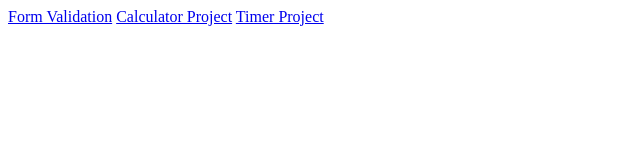
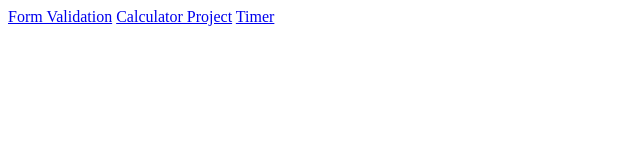
Before and after one commit to Divyapriyagr/Divyapriyagr.github.io, a plain HTML site: page index.html in a window 1280 px wide. Shown: the full height of the page, 0-640 px from the left. Drawn offline with Linux system fonts and the light colour scheme.

Commit message:
Update index.html

```diff
--- a/index.html
+++ b/index.html
@@ -8,7 +8,7 @@
 <body>
     <a href="login_form.html">Form Validation</a>
     <a href="Calculator.html">Calculator Project</a>
-    <a href="Stopclock.html">Timer Project</a>
+    <a href="Stopclock.html">Timer </a>
 
 </body>
 </html>
```
